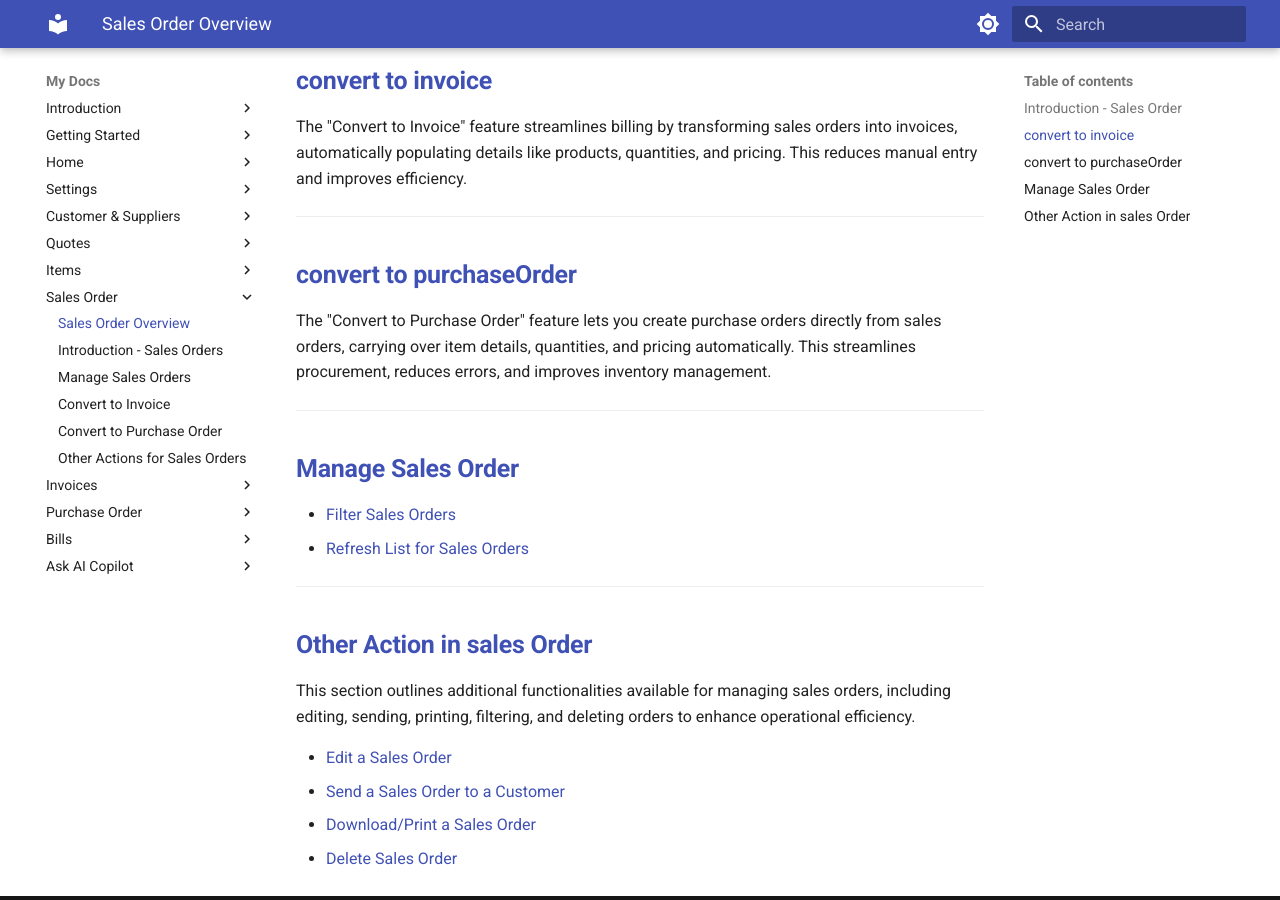
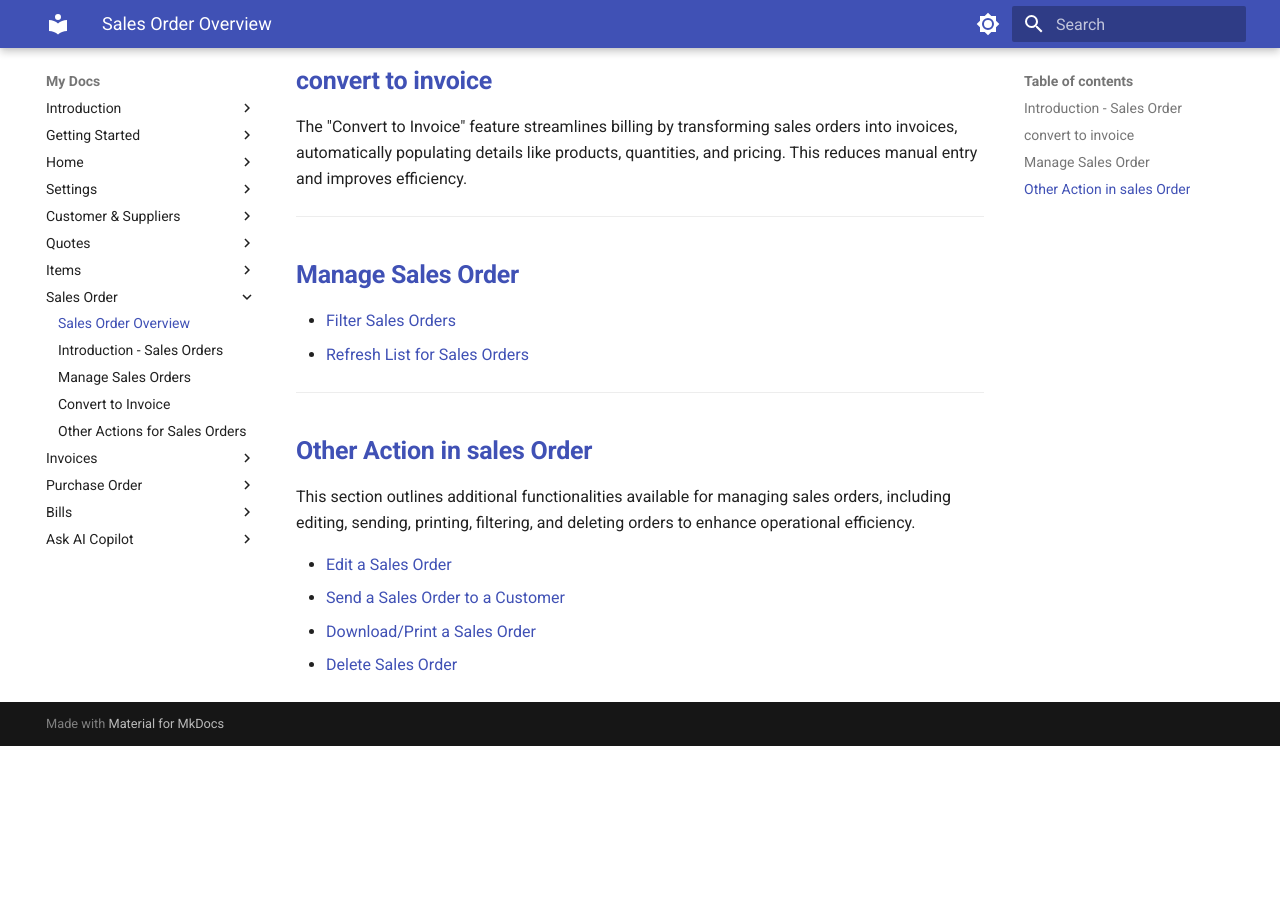
Before and after one commit to nandhakumar2611/mindx-inventory-docs, an MkDocs documentation site: the page built from docs/salesorders/overview.md, in a window 1280 px wide and 900 px high, scrolled down 510 px. Built offline with MkDocs 1.6.1 and Material for MkDocs 9.7.7, drawn with Linux system fonts in a browser that asks for light colours; after the commit the page ends 1256 px from its top, so only the background shows below that.

Commit message:
Document Updation

```diff
--- a/docs/salesorders/overview.md
+++ b/docs/salesorders/overview.md
@@ -18,12 +18,6 @@ The "Convert to Invoice" feature streamlines billing by transforming sales order
 
 ---
 
-## [**convert to purchaseOrder**](convert-to-po.md)
-
-The "Convert to Purchase Order" feature lets you create purchase orders directly from sales orders, carrying over item details, quantities, and pricing automatically. This streamlines procurement, reduces errors, and improves inventory management.
-
----
-
 ## [**Manage Sales Order**](manage-so.md)
 
 - [Filter Sales Orders](manage-so.md#filter-sales-orders)
--- a/mkdocs.yml
+++ b/mkdocs.yml
@@ -69,7 +69,6 @@ nav:
       - Introduction - Sales Orders: salesorders/introduction-so.md
       - Manage Sales Orders: salesorders/manage-so.md
       - Convert to Invoice: salesorders/convert-to-invoice.md
-      - Convert to Purchase Order: salesorders/convert-to-po.md
       - Other Actions for Sales Orders: salesorders/other-actions.md
   - Invoices:
       - Invoice Overview: invoices/overview.md
```
Also changed, not shown: docs/home/overview.md (+3 -2 lines), docs/purchaseorder/manage-po.md (+2 -1 lines), docs/salesorders/other-actions.md (+1 -1 lines).
